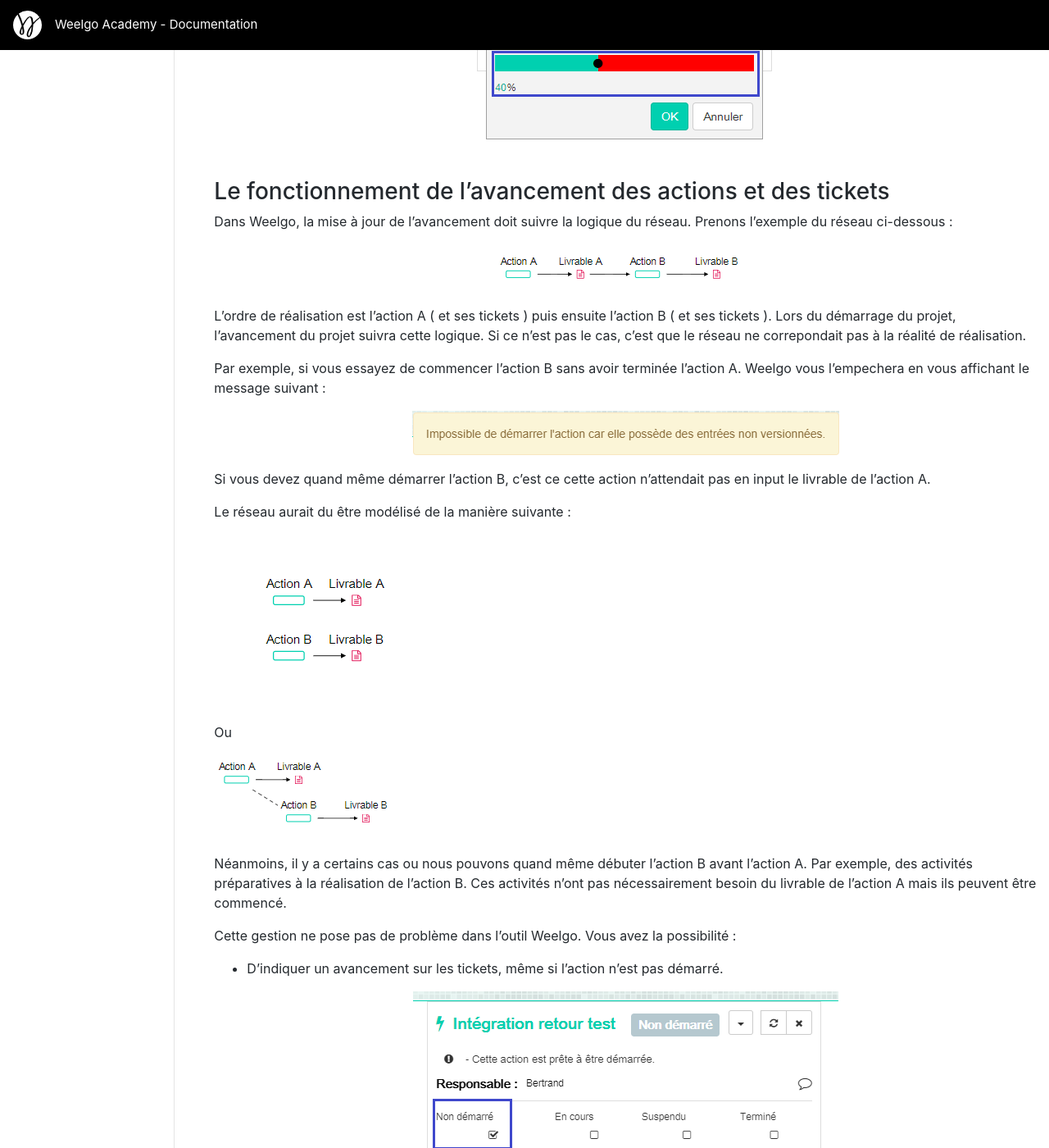
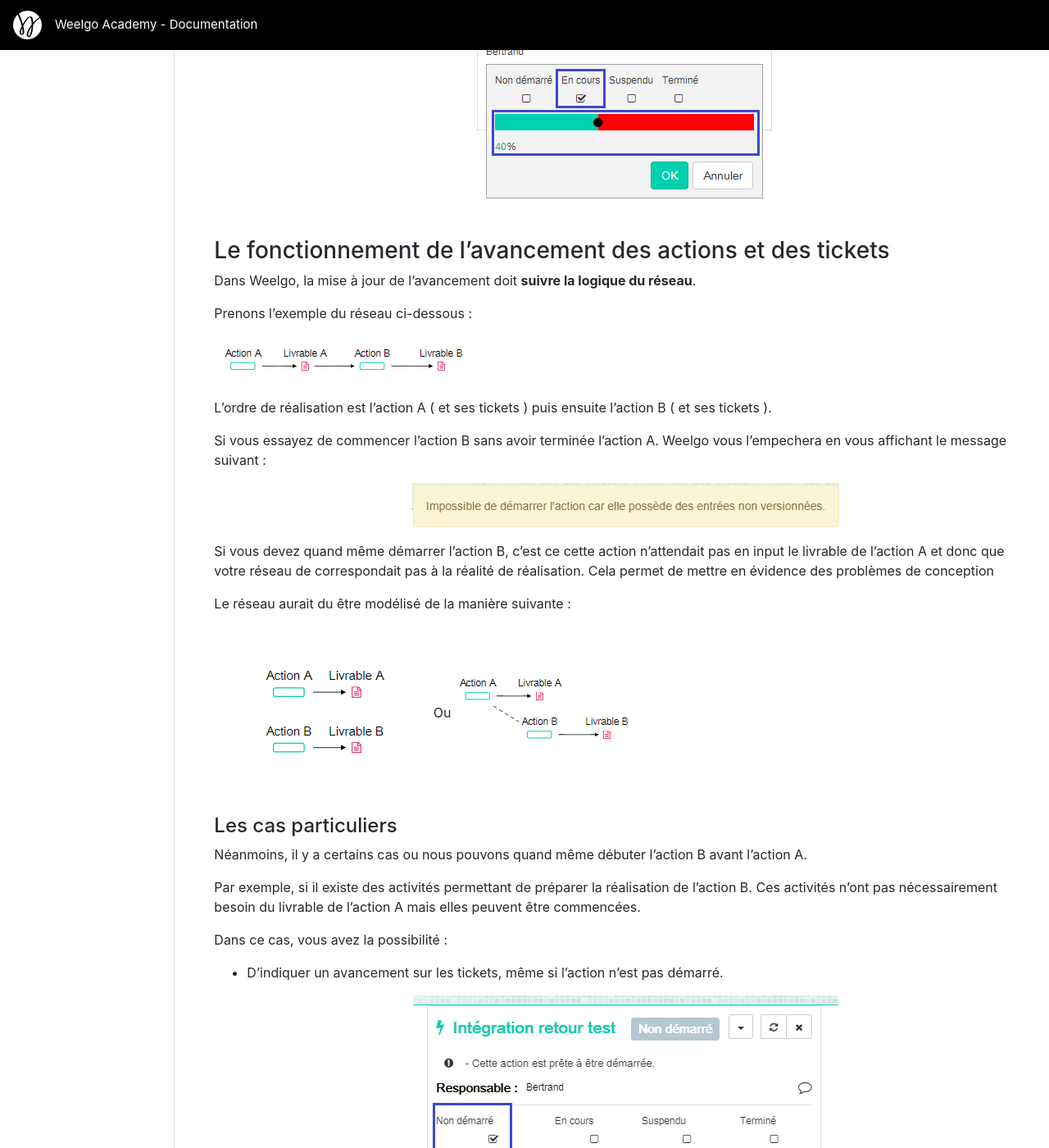
Before and after one commit to Weelgo/weelgo.github.io, a Jekyll site: the page built from fr/tutoriels/suiviProjet.md, in a window 1280 px wide and 1400 px high, scrolled down 3517 px. Shown: the whole window at 82% size. Built offline with Jekyll 4.4.1, drawn with Linux system fonts in a browser that asks for light colours; some of the changed text lies outside the part shown.

Commit message:
Update suiviProjet.md

```diff
--- a/fr/tutoriels/suiviProjet.md
+++ b/fr/tutoriels/suiviProjet.md
@@ -41,9 +41,11 @@ Pour rappel, les principaux indicateurs que doit avoir le manageur sont :
 + Le burndown
 + Le calendrier des ressources
 <a id="importancePlanning"></a>
-Comme vous l'avez déjà vu, Weelgo met à votre disposition l'ensemble de ces indicateurs.
 
-Etudions l'importance de la présence des indicateurs dans un projet et leur répercution sur l'ensemble des domaines évoqués ci-dessus.
+
+Vous le savez déjà, Weelgo met à votre disposition l'ensemble de ces indicateurs.
+
+Etudions donc l'importance de la présence des indicateurs dans un projet et leur répercution sur l'ensemble des domaines évoqués ci-dessus.
 
 ## 1.  L'importance du suivi du planning et des indicateurs
 
@@ -88,7 +95,7 @@ C’est la seule attitude qui peut sensibiliser les acteurs du projet à l’imp
 
 ## 2. La mise à jour de l'avancement
 
-*Acteurs : Les responsables d'actions, Le chef de projet*
+*Acteurs : Les responsables d'actions, Le chef de projet.*
 
 
 Comme nous venons de le voir, indiquer l'avancement du projet est important afin de piloter correctement. Dans l'outil weelgo, vous pouvez indiquer l'avancement depuis les vues :
@@ -111,11 +118,7 @@ En cliquant sur "En cours" et en définissant une progression depuis le bouton :
 
 **Pour les tickets :**
 
-En cliquant sur l'icone suivante :
-
-<p align="center">
-<img src="/fr/img/ticketMajAvancement1.png">
-</p>
+En cliquant sur l'icone suivante : <img src="/fr/img/ticketMajAvancement1.png">
 
 Puis indiquer l'avancement de la même manière que pour l'action
 
@@ -125,35 +128,38 @@ Puis indiquer l'avancement de la même manière que pour l'action
 
 ### Le fonctionnement de l'avancement des actions et des tickets
 
-Dans Weelgo, la mise à jour de l'avancement doit suivre la logique du réseau. Prenons l'exemple du réseau ci-dessous :
+Dans Weelgo, la mise à jour de l'avancement doit **suivre la logique du réseau**.
 
-<p align="center">
+Prenons l'exemple du réseau ci-dessous :
+
 <img src="/fr/img/actionLienPhysique.png">
-</p>
 
-L'ordre de réalisation est l'action A ( et ses tickets ) puis ensuite l'action B ( et ses tickets ).  Lors du démarrage du projet, l'avancement du projet suivra cette logique. Si ce n'est pas le cas, c'est que le réseau ne correpondait pas à la réalité de réalisation.
 
-Par exemple, si vous essayez de commencer l'action B sans avoir terminée l'action A. Weelgo vous l'empechera en vous affichant le message suivant :
+L'ordre de réalisation est l'action A ( et ses tickets ) puis ensuite l'action B ( et ses tickets ).
+
+Si vous essayez de commencer l'action B sans avoir terminée l'action A. Weelgo vous l'empechera en vous affichant le message suivant :
 
 <p align="center">
 <img src="/fr/img/impossibleStartAction.png">
 </p>
 
-Si vous devez quand même démarrer l'action B, c'est ce cette action n'attendait pas en input le livrable de l'action A.
+Si vous devez quand même démarrer l'action B, c'est ce cette action n'attendait pas en input le livrable de l'action A et donc que votre réseau de correspondait pas à la réalité de réalisation. Cela permet de mettre en évidence des problèmes de conception
 
 Le réseau aurait du être modélisé de la manière suivante :
 
 <img src="/fr/img/actionParallele.png">
+Ou
+<img src="/fr/img/actionLienTemporel.png">
 
 
-Ou
 
+#### Les cas particuliers
 
-<img src="/fr/img/actionLienTemporel.png">
+Néanmoins, il y a certains cas ou nous pouvons quand même débuter l'action B avant l'action A.
 
-Néanmoins, il y a certains cas ou nous pouvons quand même débuter l'action B avant l'action A. Par exemple, des activités préparatives à la réalisation de l'action B. Ces activités n'ont pas nécessairement besoin du livrable de l'action A mais ils peuvent être commencé.
+Par exemple, si il existe des activités permettant de préparer la réalisation de l'action B. Ces activités n'ont pas nécessairement besoin du livrable de l'action A mais elles peuvent être commencées.
 
-Cette gestion ne pose pas de problème dans l'outil Weelgo. Vous avez la possibilité :
+Dans ce cas, vous avez la possibilité :
 * D'indiquer un avancement sur les tickets, même si l'action n'est pas démarré.
 
 <p align="center">
@@ -175,9 +181,10 @@ L'avancement d'une action est pris en compte par Weelgo quand l'action est déma
 </p>
 
 Ces options permettent de court-circuiter le fonctionnement logique de déroulement du réseau.
+
 Les deux premières options permettent de démarrer ou terminer une action si les livrables de l'action ne sont pas présents.
 
-Néanmoins, si vous terminez une action sans les livrables nécessaires pour la réaliser cela indique que le livrable en input était pas nécessaire et donc un problème sur la conception de votre réseau.
+Néanmoins, si vous terminez une action sans les livrables nécessaires pour la réaliser cela indique que le livrable en input était pas nécessaire. Il y a donc un problème sur la conception sur le réseau.
 
 Lorsque vous démarrez ou terminez une action sans le livrable en input et meme si le livrable est déposé pendant la réalisation de l'action. Weelgo vous préviens que les livrables en input ne sont plus à jour.
 
@@ -200,13 +207,15 @@ Ceci est un comportement normal, cela indique que vous devez vérifier que le li
 
 >*Faites saisir l'avancement par les responsables des actions.*
 
+>*Si vous effectuez des actions non autorisées par nature par Weelgo c'est que vous avez des problèmes de conception au niveau du réseau."
+
 ---
 
 ## 3. La gestion des imprévus
 
 *Acteurs : Le chef de projet*
 
-**Comme nous allons le voir, une modification du réseau sera nécessaire pour gérer les imprevus. Toutes modifications du réseau doit être réaliser par le chef de projet uniquement.**
+**Comme nous allons le voir, une modification du réseau sera nécessaire pour gérer les imprevus. Toutes modifications du réseau doit être réalisées par le chef de projet uniquement.**
 
 Lors de la réalisation de votre projet, vous allez avoir à gérer des imprévus. C'est la gestion des imprévus qui rend complexe la réalisation d'un projet.
 
```
Also changed, not shown: other parts of fr/tutoriels/suiviProjet.md (+9 -4 lines).
